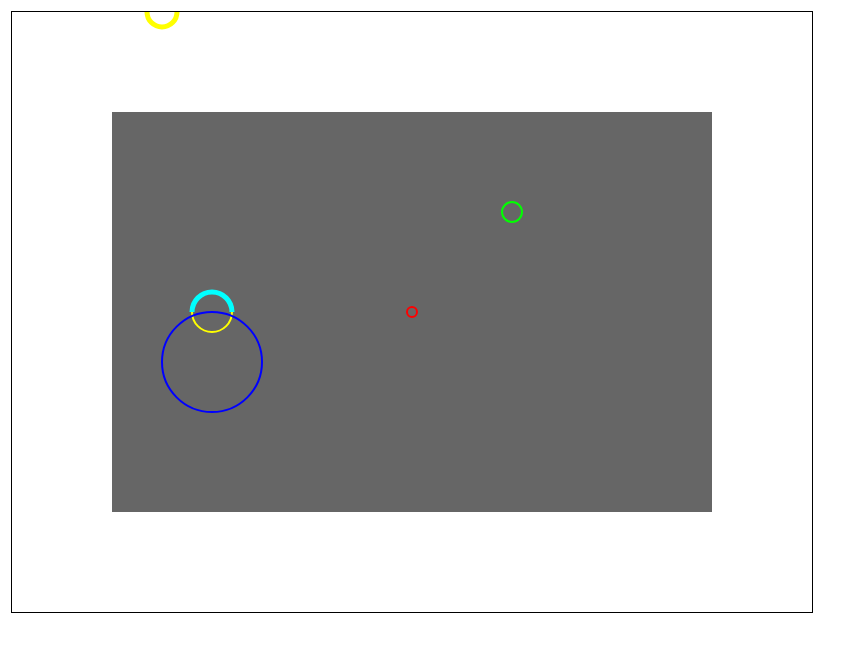
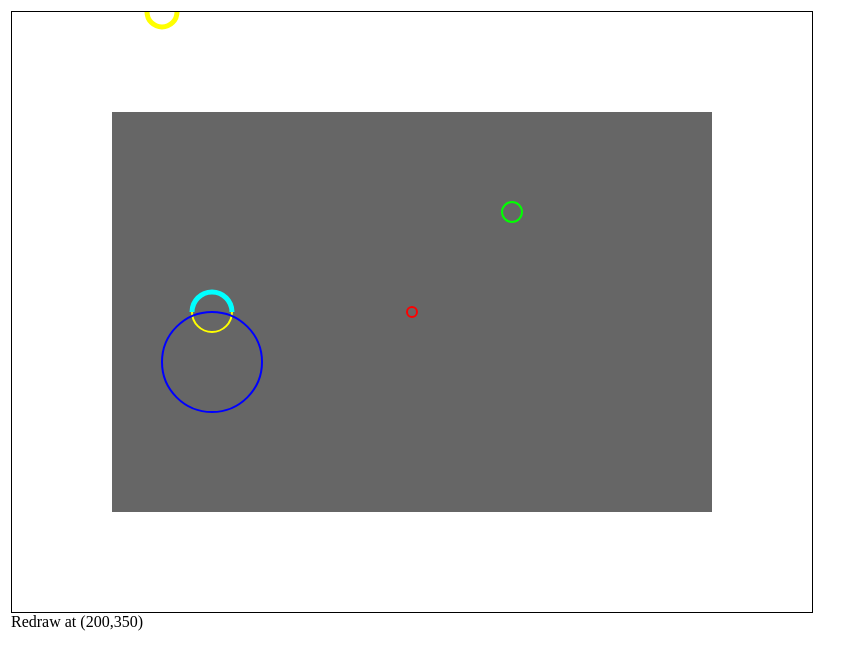
Before and after one commit to christianrevillard/NodeJsServer, a website: page resources/js/testCreanvas.html in a window 1280 px wide. Shown: the whole page, without its empty margins (0-865 px from the left). Drawn offline with Linux system fonts and the light colour scheme.

Commit message:
test creanvas

```diff
--- a/resources/js/testCreanvas.html
+++ b/resources/js/testCreanvas.html
@@ -21,6 +21,7 @@
 					height="600"
 					style="border:1px solid black;">
 					</canvas>
+					<div id="debug"></div>
 			</td>
 		</tr>
 	</table>
--- a/resources/js/testCreanvas.js
+++ b/resources/js/testCreanvas.js
@@ -1,6 +1,7 @@
 var startStuff = function ()
 {
 	var theCanvas = document.getElementById('theCanvas');
+	var debug = document.getElementById('debug');
 
 	var controller = new Creanvas.Controller(
 			{
@@ -57,6 +58,7 @@
 				context.beginPath();
 				context.arc(this.x,this.y,50,0,2*Math.PI);
 				context.stroke();
+				debug.innerHTML = "Redraw at (" + this.x + "," +  this.y +")";
 			}});
 
 
```
